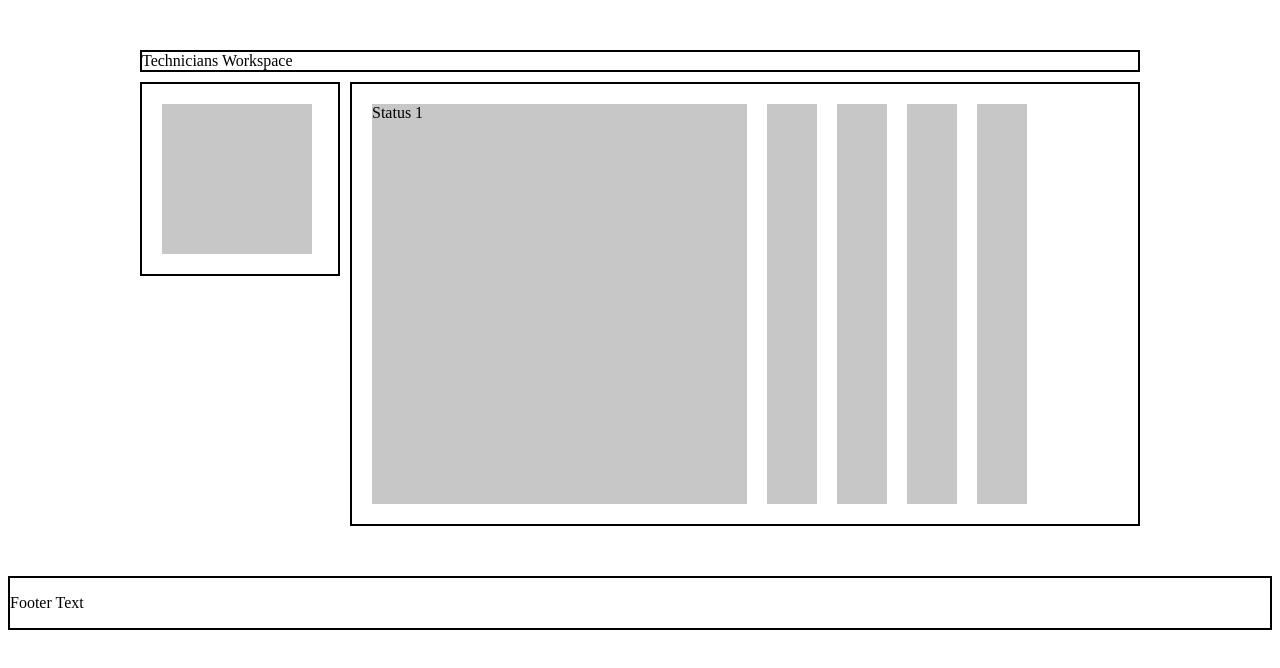
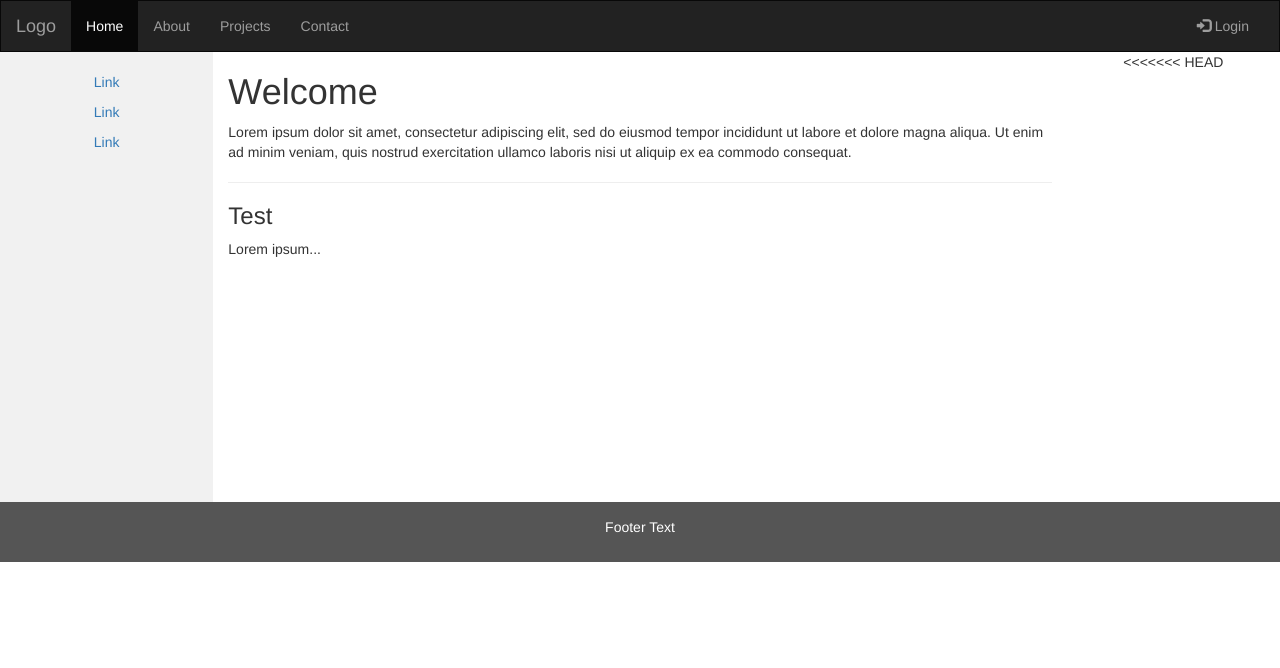
Before and after one commit to ChrisCardenas395/Repair-CRM, a plain HTML site: page UI_Display/CRM_Project.html in a window 1280 px wide. Drawn offline with nearby package versions, Linux system fonts and the light colour scheme.

Commit message:
git commit

```diff
--- a/UI_Display/CRM_Project.html
+++ b/UI_Display/CRM_Project.html
@@ -1,26 +1,99 @@
 <!DOCTYPE html>
-<html>
-    <head>
-            <link rel="stylesheet" href="crm_style.css">
-    </head>
-    <body>
-        <div class="box">
+<html lang="en">
+<head>
+  <title>Bootstrap Example</title>
+  <meta charset="utf-8">
+  <meta name="viewport" content="width=device-width, initial-scale=1">
+  <link rel="stylesheet" href="https://maxcdn.bootstrapcdn.com/bootstrap/3.4.1/css/bootstrap.min.css">
+  <script src="https://ajax.googleapis.com/ajax/libs/jquery/3.7.1/jquery.min.js"></script>
+  <script src="https://maxcdn.bootstrapcdn.com/bootstrap/3.4.1/js/bootstrap.min.js"></script>
+  <style>
 
-            <header>Technicians Workspace</header>
+    /* Remove the navbar's default margin-bottom and rounded borders */
+    .navbar {
+      margin-bottom: 0;
+      border-radius: 0;
+    }
 
-            <nav>
-                <div class="example_square"></div>
-            </nav>
+    /* Set height of the grid so .sidenav can be 100% (adjust as needed) */
+    .row.content {height: 450px}
 
-            <main>
-                <div class="status">
-                    <div class="example_rectangle"> Status 1 </div>
-                    <div class="example_rectangle_2"></div>
-                    <div class="example_rectangle_3"></div>
-                    <div class="example_rectangle_4"></div>
-                    <div class="example_rectangle_5"></div>
-                </div>
-            </main>
+    /* Set gray background color and 100% height */
+    .sidenav {
+      padding-top: 20px;
+      background-color: #f1f1f1;
+      height: 100%;
+    }
+
+    /* Set black background color, white text and some padding */
+    footer {
+      background-color: #555;
+      color: white;
+      padding: 15px;
+    }
+
+    /* On small screens, set height to 'auto' for sidenav and grid */
+    @media screen and (max-width: 767px) {
+      .sidenav {
+        height: auto;
+        padding: 15px;
+      }
+      .row.content {height:auto;}
+    }
+  </style>
+</head>
+<body>
+
+<nav class="navbar navbar-inverse">
+  <div class="container-fluid">
+    <div class="navbar-header">
+      <button type="button" class="navbar-toggle" data-toggle="collapse" data-target="#myNavbar">
+        <span class="icon-bar"></span>
+        <span class="icon-bar"></span>
+        <span class="icon-bar"></span>
+      </button>
+      <a class="navbar-brand" href="#">Logo</a>
+    </div>
+    <div class="collapse navbar-collapse" id="myNavbar">
+      <ul class="nav navbar-nav">
+        <li class="active"><a href="#">Home</a></li>
+        <li><a href="#">About</a></li>
+        <li><a href="#">Projects</a></li>
+        <li><a href="#">Contact</a></li>
+      </ul>
+      <ul class="nav navbar-nav navbar-right">
+        <li><a href="#"><span class="glyphicon glyphicon-log-in"></span> Login</a></li>
+      </ul>
+    </div>
+  </div>
+</nav>
+
+<div class="container-fluid text-center">
+  <div class="row content">
+    <div class="col-sm-2 sidenav">
+      <p><a href="#">Link</a></p>
+      <p><a href="#">Link</a></p>
+      <p><a href="#">Link</a></p>
+    </div>
+    <div class="col-sm-8 text-left">
+      <h1>Welcome</h1>
+      <p>Lorem ipsum dolor sit amet, consectetur adipiscing elit, sed do eiusmod tempor incididunt ut labore et dolore magna aliqua.
+        Ut enim ad minim veniam, quis nostrud exercitation ullamco laboris nisi ut aliquip ex ea commodo consequat.
+      </p>
+      <hr>
+      <h3>Test</h3>
+      <p>Lorem ipsum...</p>
+    </div>
+
+<<<<<<< HEAD
+    <!-- <div class="col-sm-2 sidenav">
+      <div class="well">
+        <p>ADS</p>
+      </div>
+      <div class="well">
+        <p>ADS</p>
+      </div>
+    </div> -->
 
   </div>
 </div>
```
